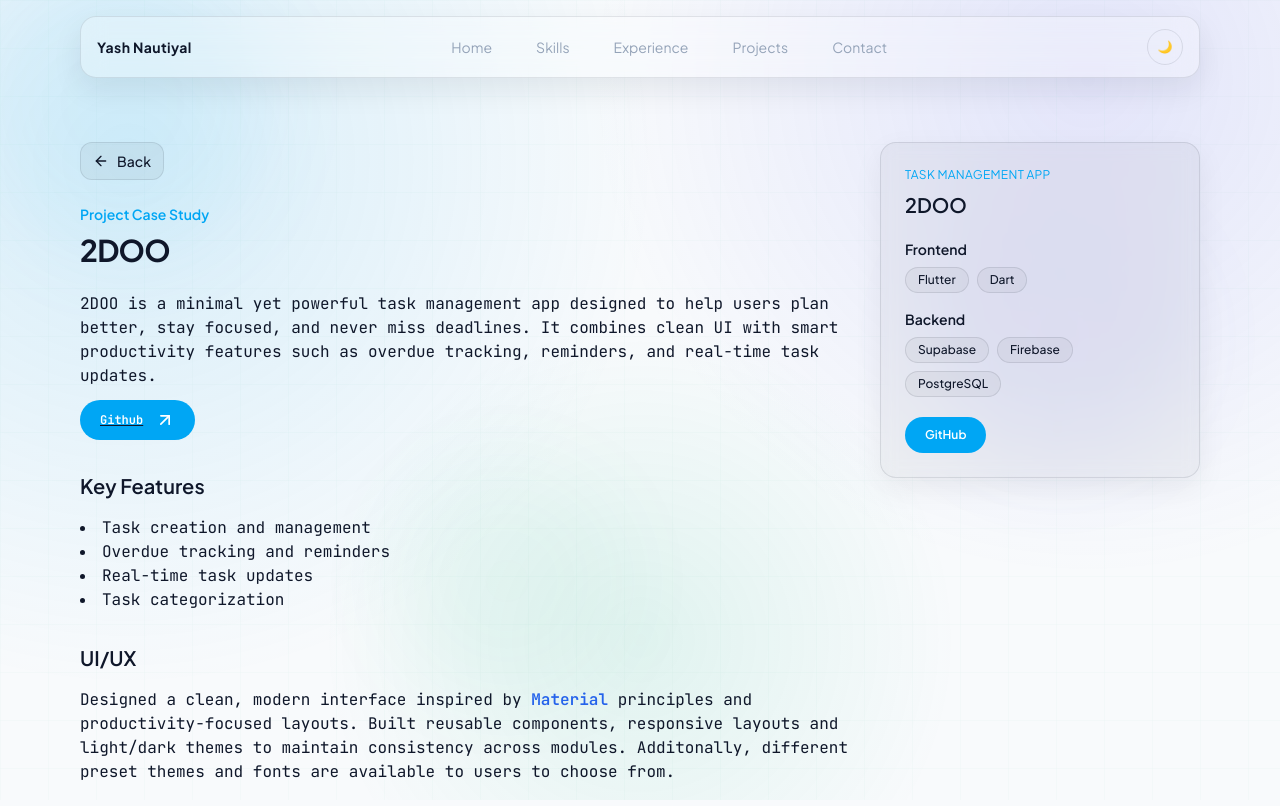
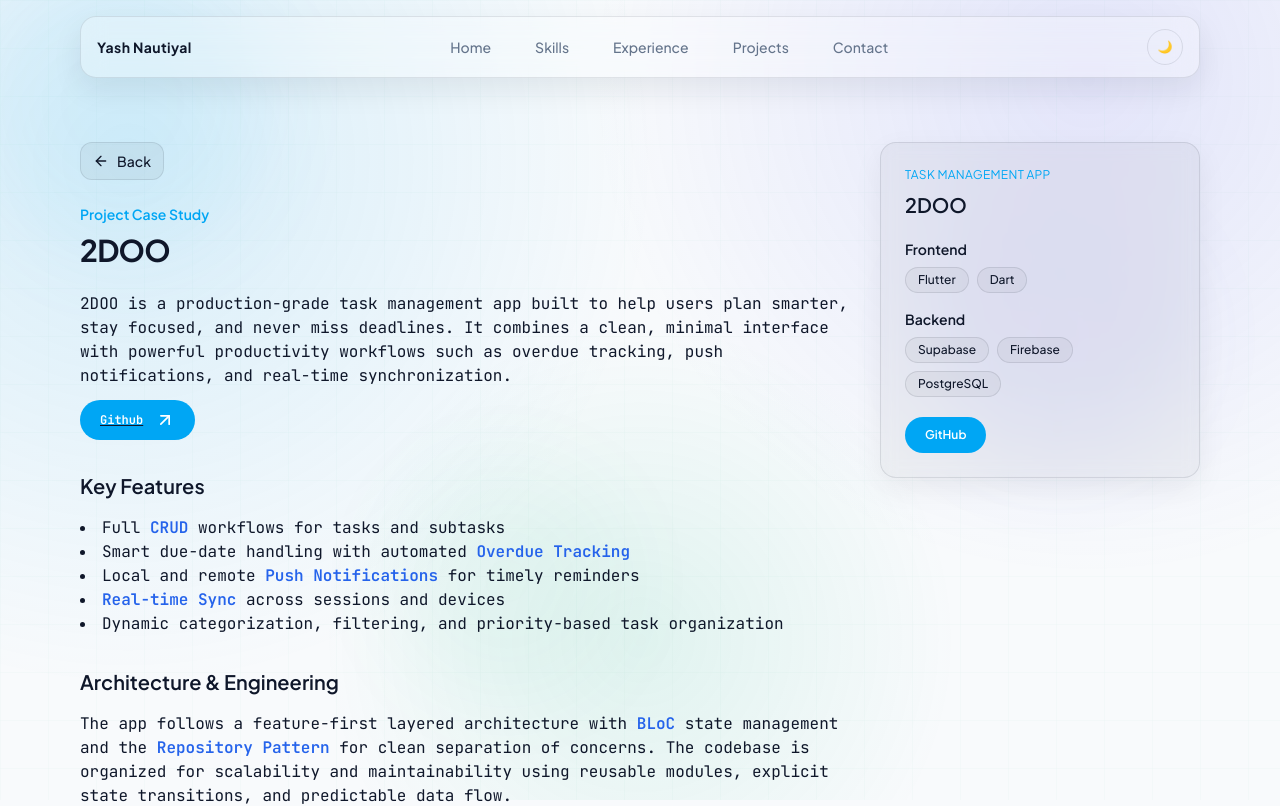
Before and after one commit to Yash-Nautiyal/portfolio_main, a Next.js app: page /projects/2doo in a window 1280 px wide. Shown: the top 806 px of the page. Built offline with nearby package versions, Linux system fonts and the light colour scheme.

Commit message:
Update styles and project descriptions for improved UI and clarity. Adjusted navbar text color, modified project card layout, and enhanced project descriptions for better readability and detail.

```diff
--- a/src/app/globals.css
+++ b/src/app/globals.css
@@ -31,7 +31,7 @@
   --surface: rgba(255, 255, 255, 0.04);
   --surface-hover: rgba(255, 255, 255, 0.07);
   --glass-border: rgba(255, 255, 255, 0.08);
-  --nav-bg: rgba(9, 9, 11, 0.56);
+  --nav-bg: rgba(9, 9, 11, 0.25);
   --text-secondary: #a1a1aa;
   --text-tertiary: #71717a;
   --card-border: rgba(255, 255, 255, 0.07);
--- a/src/components/layout/navbar.tsx
+++ b/src/components/layout/navbar.tsx
@@ -62,10 +62,10 @@ export function Navbar() {
               <li key={item.label}>
                 <Link
                   href={href}
-                  className={`rounded-full px-3 py-1.5 text-sm transition hover:text-sky-500 ${
+                  className={`rounded-full px-3 py-1.5 text-sm font-medium transition hover:text-sky-500 ${
                     pathname === "/" && activeSection === item.href.replace("#", "")
                       ? "bg-sky-500/10 text-sky-600 dark:bg-sky-500/15 dark:text-sky-400"
-                      : "text-(--text-tertiary)"
+                      : "text-(--text-secondary)"
                   }`}
                 >
                   {item.label}
--- a/src/data/projects.tsx
+++ b/src/data/projects.tsx
@@ -138,27 +138,38 @@ const projects: Project[] = [
     get content() {
       return (
         <div>
-          <TypographyP className="font-mono ">
-            EmployeeOS is a <HighlightSkill>Flutter</HighlightSkill> application built to
-            centralize day-to-day employee workflows in one place. It is designed to make
-            internal operations smoother by combining communication, recruitment, and
-            productivity tools into a single mobile experience.
+          <TypographyP className="font-mono">
+            EmployeeOS is a <HighlightSkill>Flutter</HighlightSkill> app that unifies internal
+            operations into one mobile platform. It replaces scattered tools for communication,
+            hiring, task tracking, and file management with a single, role-aware workspace.
           </TypographyP>
+
           <ProjectsLinks repo={this.github} />
-          <TypographyH3 className="my-4 mt-8">Problems </TypographyH3>
+
+          <TypographyH3 className="my-4 mt-8">Tech Stack & Architecture</TypographyH3>
           <p className="font-mono mb-2">
-            Organizations often use disconnected tools for chat, recruitment, tasks, and
-            file sharing, leading to fragmented workflows, duplicated effort, and slower
-            decisions.
+            Built using <HighlightSubskill>MVVM Architecture</HighlightSubskill> with modular,
+            reusable components for maintainability and scale. Core engineering focus includes{" "}
+            <HighlightSubskill>State Management</HighlightSubskill>,{" "}
+            <HighlightSubskill>REST API Integration</HighlightSubskill>,{" "}
+            <HighlightSubskill>Role-Based Access Control</HighlightSubskill>,{" "}
+            <HighlightSubskill>Realtime Messaging</HighlightSubskill>, and{" "}
+            <HighlightSubskill>Theme System Design</HighlightSubskill>.
           </p>
+
+          <TypographyH3 className="my-4 mt-8">Problem Solved</TypographyH3>
+          <p className="font-mono mb-2">
+            Teams often rely on disconnected products for chat, recruitment, tasks, and files,
+            causing context switching, duplicated effort, and slower decisions. EmployeeOS
+            centralizes these workflows to improve operational speed and visibility.
+          </p>
+
           <TypographyH3 className="my-4 mt-8">UI/UX</TypographyH3>
           <p className="font-mono mb-2">
-            Designed a clean, modern interface inspired by{" "}
-            <HighlightSubskill>Material</HighlightSubskill> principles and
-            productivity-focused web layouts. Built reusable components, responsive
-            layouts and light/dark themes to maintain consistency across modules.
-            Additonally, different preset themes and fonts are available to users to
-            choose from.
+            Designed a clean interface inspired by{" "}
+            <HighlightSubskill>Material Design</HighlightSubskill> and productivity-first
+            layouts. Implemented responsive views, reusable UI patterns, dark/light mode, and
+            user-selectable themes and fonts for personalization and consistency.
           </p>
           <SlideShow
             variant="mobile-multi"
@@ -172,10 +183,11 @@ const projects: Project[] = [
               `${BASE_PATH}/employeeOS/welcome_dark.jpg`,
             ]}
           />
+
           <TypographyH3 className="my-4 mt-8">Hiring Dashboard</TypographyH3>
           <p className="font-mono mb-2">
-            Centralized hiring pipeline to manage candidates, track stages, and review
-            application progress from a single dashboard.
+            Built a centralized hiring pipeline to track candidates across stages, improve
+            recruiter visibility, and speed up decision-making.
           </p>
           <SlideShow
             variant="mobile-multi"
@@ -187,19 +199,21 @@ const projects: Project[] = [
               `${BASE_PATH}/employeeOS/hiring5.jpg`,
             ]}
           />
+
           <TypographyH3 className="my-4 mt-8">Chat</TypographyH3>
           <p className="font-mono mb-2">
-            Real-time team messaging with thread-based conversations to improve internal
-            communication and reduce dependency on external chat tools.
+            Implemented real-time, thread-based team messaging to reduce dependency on external
+            tools and keep discussions aligned with internal workflows.
           </p>
           <SlideShow
             variant="mobile-multi"
             images={[`${BASE_PATH}/employeeOS/welcome.jpg`]}
-          />{" "}
+          />
+
           <TypographyH3 className="my-4 mt-8">Kanban</TypographyH3>
           <p className="font-mono mb-2">
-            Task board for planning, assigning, and tracking work status across teams with
-            clear workflow visibility.
+            Created a collaborative task board for planning, assigning, and tracking work with
+            clear workflow status across teams.
           </p>
           <SlideShow
             variant="mobile-multi"
@@ -209,11 +223,12 @@ const projects: Project[] = [
               `${BASE_PATH}/employeeOS/kanban3.jpg`,
               `${BASE_PATH}/employeeOS/kanban4.jpg`,
             ]}
-          />{" "}
+          />
+
           <TypographyH3 className="my-4 mt-8">File Manager</TypographyH3>
           <p className="font-mono mb-2">
-            Shared workspace for uploading, organizing, and accessing files securely
-            within the organization.
+            Delivered a secure shared file workspace for uploading, organizing, and accessing
+            team assets with role-aware visibility.
           </p>
           <SlideShow
             variant="mobile-multi"
@@ -224,10 +239,11 @@ const projects: Project[] = [
               `${BASE_PATH}/employeeOS/filemanager4.jpg`,
             ]}
           />
+
           <TypographyH3 className="my-4 mt-8">Recruitment</TypographyH3>
           <p className="font-mono mb-2">
-            Supports end-to-end recruitment flow: publishing openings, collecting
-            applications, screening candidates, and updating hiring stages.
+            Supported end-to-end recruitment workflows: posting roles, collecting applications,
+            screening candidates, and managing interview/hiring stages.
           </p>
           <SlideShow
             variant="mobile-multi"
@@ -241,10 +257,11 @@ const projects: Project[] = [
               `${BASE_PATH}/employeeOS/interview.jpg`,
             ]}
           />
-          <TypographyH3 className="my-4 mt-8">Users</TypographyH3>
+
+          <TypographyH3 className="my-4 mt-8">Users & Access Control</TypographyH3>
           <p className="font-mono mb-2">
-            Admin controls for user lifecycle management, profile visibility, and
-            role-based access permissions.
+            Implemented user lifecycle management, profile controls, and role-based permission
+            handling for secure organization-level administration.
           </p>
           <SlideShow
             variant="mobile-multi"
@@ -280,29 +297,53 @@ const projects: Project[] = [
     get content(): React.JSX.Element {
       return (
         <div>
-          <TypographyP className="font-mono ">
-            2DOO is a minimal yet powerful task management app designed to help users plan
-            better, stay focused, and never miss deadlines. It combines clean UI with
-            smart productivity features such as overdue tracking, reminders, and real-time
-            task updates.
+          <TypographyP className="font-mono">
+            2DOO is a production-grade task management app built to help users plan
+            smarter, stay focused, and never miss deadlines. It combines a clean, minimal
+            interface with powerful productivity workflows such as overdue tracking, push
+            notifications, and real-time synchronization.
           </TypographyP>
+
           <ProjectsLinks repo={this.github} />
 
-          <TypographyH3 className="my-4 ">Key Features</TypographyH3>
+          <TypographyH3 className="my-4">Key Features</TypographyH3>
           <ul className="font-mono mb-2 list-disc list-inside">
-            <li>Task creation and management</li>
-            <li>Overdue tracking and reminders</li>
-            <li>Real-time task updates</li>
-            <li>Task categorization</li>
+            <li>
+              Full <HighlightSubskill>CRUD</HighlightSubskill> workflows for tasks and
+              subtasks
+            </li>
+            <li>
+              Smart due-date handling with automated{" "}
+              <HighlightSubskill>Overdue Tracking</HighlightSubskill>
+            </li>
+            <li>
+              Local and remote <HighlightSubskill>Push Notifications</HighlightSubskill>{" "}
+              for timely reminders
+            </li>
+            <li>
+              <HighlightSubskill>Real-time Sync</HighlightSubskill> across sessions and
+              devices
+            </li>
+            <li>
+              Dynamic categorization, filtering, and priority-based task organization
+            </li>
           </ul>
-          <TypographyH3 className="my-4 mt-8">UI/UX</TypographyH3>
+
+          <TypographyH3 className="my-4 mt-8">Architecture & Engineering</TypographyH3>
           <p className="font-mono mb-2">
-            Designed a clean, modern interface inspired by{" "}
-            <HighlightSubskill>Material</HighlightSubskill> principles and
-            productivity-focused layouts. Built reusable components, responsive layouts
-            and light/dark themes to maintain consistency across modules. Additonally,
-            different preset themes and fonts are available to users to choose from.
+            The app follows a feature-first layered architecture with{" "}
+            <HighlightSubskill>BLoC</HighlightSubskill> state management and the{" "}
+            <HighlightSubskill>Repository Pattern</HighlightSubskill> for clean separation
+            of concerns. The codebase is organized for scalability and maintainability
+            using reusable modules, explicit state transitions, and predictable data flow.
           </p>
+          <p className="font-mono mb-2">
+            Backend capabilities are powered by{" "}
+            <HighlightSubskill>Supabase Auth</HighlightSubskill> and{" "}
+            <HighlightSubskill>PostgreSQL</HighlightSubskill>, including secure
+            authentication, real-time updates, and reliable cloud persistence.
+          </p>
+
           <SlideShow
             variant="playstore"
             images={[
@@ -313,21 +354,25 @@ const projects: Project[] = [
               `${BASE_PATH}/2doo/Samsung Galaxy S21 Ultra Screenshot 5.png`,
             ]}
           />
-          <p className="font-mono mb-2 mt-5">
-            Under the hood, 2DOO is engineered using{" "}
-            <HighlightSubskill>Clean Architecture</HighlightSubskill> and the{" "}
-            <HighlightSubskill>BLoC</HighlightSubskill> state management pattern, ensuring
-            a highly modular and maintainable codebase. The backend is powered by{" "}
-            <HighlightSubskill>Supabase</HighlightSubskill>
-            for secure authentication and seamless{" "}
-            <HighlightSubskill>real-time</HighlightSubskill> database syncing across
-            devices.
+
+          <TypographyH3 className="my-4 mt-8">UI/UX & Product Design</TypographyH3>
+          <p className="font-mono mb-2">
+            Designed a modern, productivity-focused interface inspired by{" "}
+            <HighlightSubskill>Material Design</HighlightSubskill>. Built modular and
+            reusable UI components with responsive layouts, consistent visual language,
+            and personalization features such as light/dark mode, preset color themes, and
+            typography controls.
           </p>
+
+          <TypographyH3 className="my-4 mt-8">Delivery & Impact</TypographyH3>
           <p className="font-mono mb-2">
-            2DOO isn&apos;t just a simple checklist; it&apos;s a production-ready
-            application built to demonstrate industrial-grade{" "}
-            <HighlightSkill>Flutter</HighlightSkill> development practices and efficient
-            data handling.
+            2DOO demonstrates complete end-to-end product ownership from architecture and
+            implementation to release engineering. The app was compiled into an optimized{" "}
+            <HighlightSubskill>12.3 MB</HighlightSubskill> Android App Bundle and
+            successfully shipped via the{" "}
+            <HighlightSubskill>Google Play Console</HighlightSubskill>, highlighting
+            production-ready <HighlightSkill>Flutter</HighlightSkill> and{" "}
+            <HighlightSkill>Dart</HighlightSkill> development practices.
           </p>
         </div>
       );
@@ -337,32 +382,59 @@ const projects: Project[] = [
     id: "newsfeed",
     category: "News App",
     title: "NewsFeed",
-    src: "/assets/projects/newsfeed/home.jpg",
+    src: "/assets/projects/newsfeed/landing.png",
     screenshots: ["landing.png"],
     live: "",
+    github: "https://github.com/Yash-Nautiyal/NewsFeed.git",
     skills: {
       frontend: [PROJECT_SKILLS.flutter, PROJECT_SKILLS.dart],
       backend: [PROJECT_SKILLS.firebase, PROJECT_SKILLS.mongodb],
     },
     get content() {
       return (
-        <div>
-          <TypographyP className="font-mono ">
-            The Booking Desk is your ultimate travel consultation hub, designed to turn
-            your wanderlust dreams into reality. With a focus on smooth and visually
-            captivating animations, navigating the site feels like a breeze—it&apos;s
-            almost as if the destinations are calling you.
+        <div className="space-y-6">
+          <TypographyP className="font-mono text-lg leading-relaxed">
+            NewsFeed is a production-style <HighlightSkill>Flutter</HighlightSkill> and{" "}
+            <HighlightSkill>Dart</HighlightSkill> application focused on real-time news
+            consumption, category-based browsing, and fake-news verification.
           </TypographyP>
-          <ProjectsLinks live={this.live} repo={this.github} />
-          <p className="font-mono mb-2 mt-8">
-            A sleek, modern interface greets you, featuring the latest travel tips, deals,
-            and must-visit spots around the globe.
-          </p>
-          <TypographyH3 className="my-4 mt-8">Blogs</TypographyH3>
-          <p className="font-mono mb-2">
-            Dive into the curated articles written by travel experts. Whether you&apos;re
-            looking for hidden gems or travel hacks, our blog section has you covered.
-          </p>
+
+          <ProjectsLinks repo={this.github} />
+
+          <div>
+            <TypographyH3 className="mb-3">Core Features</TypographyH3>
+            <ul className="font-mono list-disc list-inside space-y-2">
+              <li>
+                <HighlightSubskill>Fake-news detection</HighlightSubskill> for text and
+                images using external Flask ML endpoints.
+              </li>
+              <li>
+                Advanced keyword search with date-range filters and category filtering.
+              </li>
+              <li>
+                Secure <HighlightSkill>Firebase</HighlightSkill>{" "}
+                <HighlightSubskill>Authentication</HighlightSubskill> (Email/Password &
+                Google Sign-In) with{" "}
+                <HighlightSubskill>SharedPreferences</HighlightSubskill> session routing.
+              </li>
+              <li>
+                <HighlightSubskill>Cloud Firestore</HighlightSubskill> integrations for
+                personalized bookmark persistence and profile management.
+              </li>
+            </ul>
+          </div>
+
+          <div>
+            <TypographyH3 className="mb-3">Architecture & UI</TypographyH3>
+            <p className="font-mono leading-relaxed">
+              Engineered with a feature-first modular structure utilizing{" "}
+              <HighlightSubskill>BLoC</HighlightSubskill> for predictable state
+              management. The UI features a draggable and animated home layout, swipeable
+              breaking-news cards, and polished loading/error states built on{" "}
+              <HighlightSubskill>Material</HighlightSubskill> design principles.
+            </p>
+          </div>
+
           <SlideShow
             variant="mobile-multi"
             images={[
```
Also changed, not shown: src/components/project/project-card.tsx (+8 -4 lines), public/assets/projects/newsfeed/landing.png (added).
